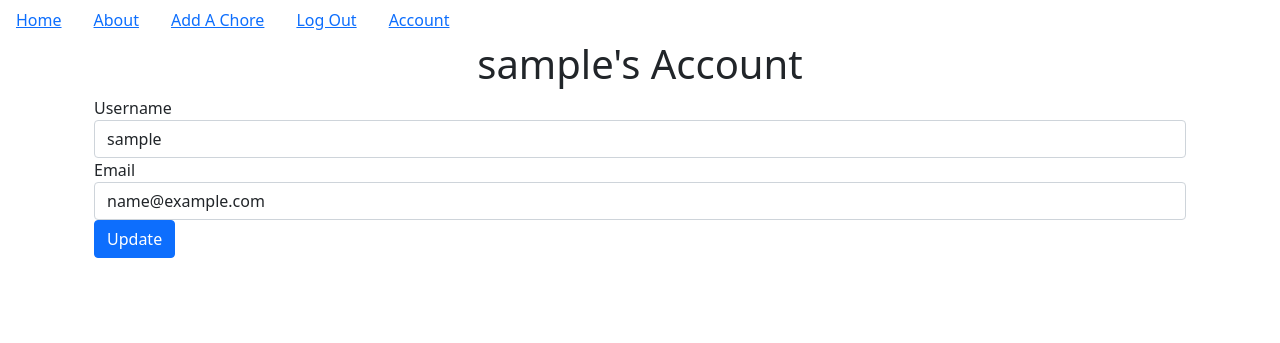
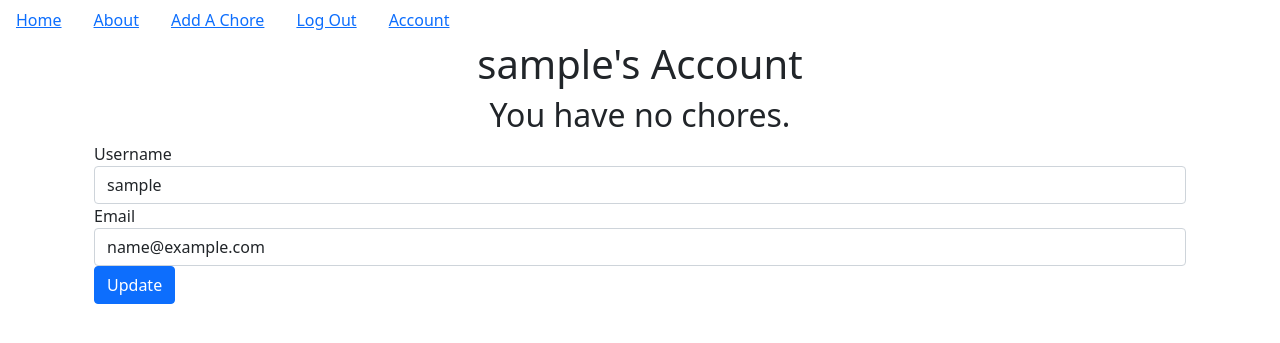
Before and after one commit to smclairecarden/chores-simplified, a Flask app: page /account in a window 1280 px wide. Shown: the top 343 px of the page. Run offline with Flask 2, Linux system fonts and the light colour scheme; the visitor is signed in with stand-in values (Sample User, id 1); data comes from the database, SQL or seed files in the repository; some libraries are stand-ins or nearby versions.

Commit message:
change title

```diff
--- a/myapp/templates/account.html
+++ b/myapp/templates/account.html
@@ -4,6 +4,11 @@
 <div class="jumbotron">
     <div align="center">
         <h1>{{current_user.username}}'s Account</h1>
+        {% if current_user.chores %}
+        <h2>You have {{current_user.chores}} chores!</h2>
+        {% else %}
+        <h2>You have no chores.</h2>
+        {% endif %}
     </div>
 </div>
 
--- a/myapp/templates/base.html
+++ b/myapp/templates/base.html
@@ -6,7 +6,7 @@
     <meta charset="UTF-8">
     <meta http-equiv="X-UA-Compatible" content="IE=edge">
     <meta name="viewport" content="width=device-width, initial-scale=1.0">
-    <title>Party!</title>
+    <title>Chores Simplified</title>
 </head>
 <body>
     <ul class="nav">
```
